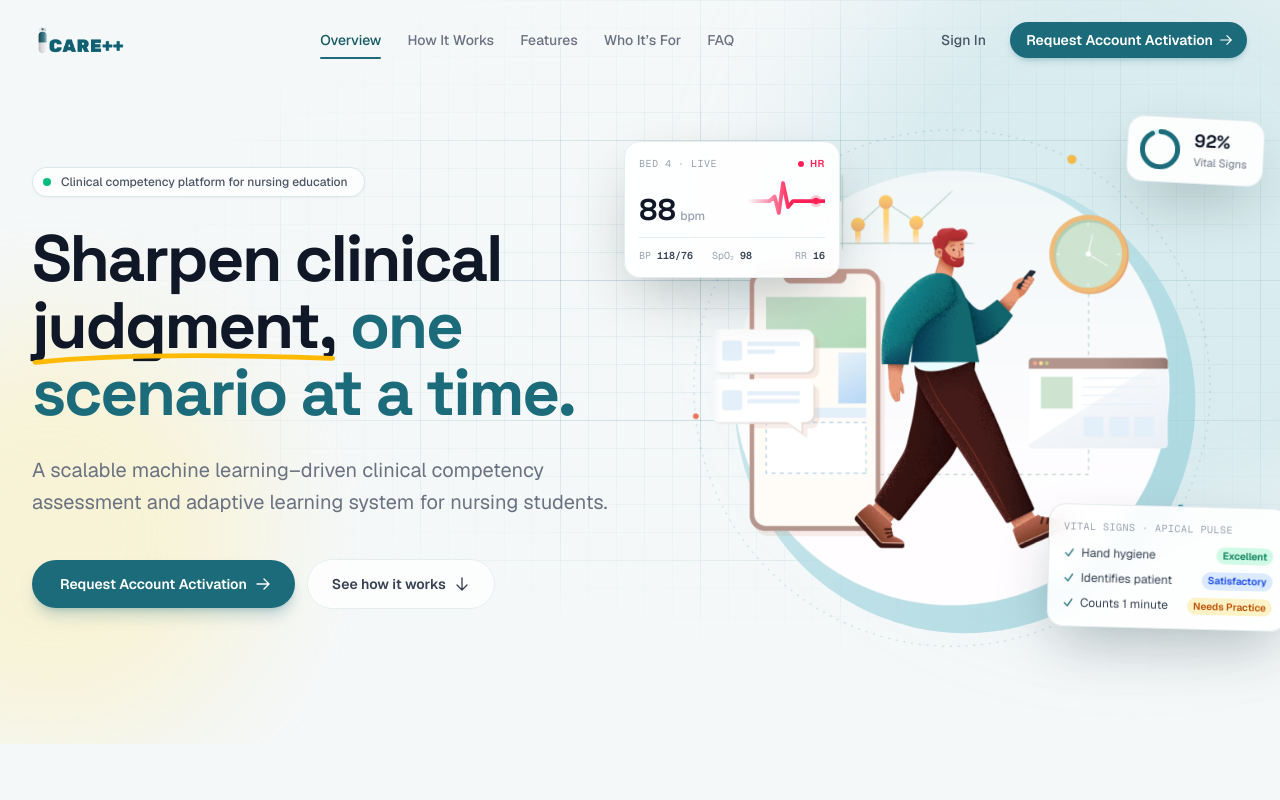
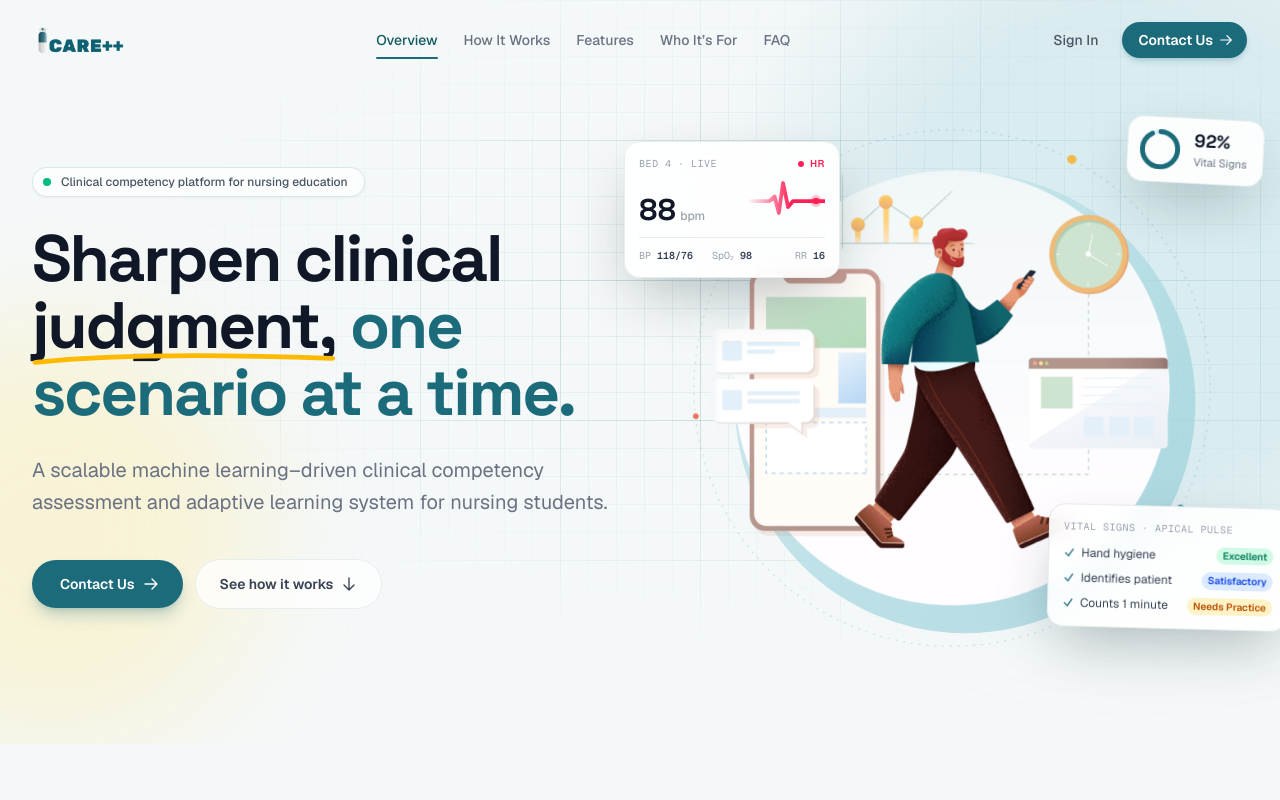
Before and after one commit to mdk-zero/icare, a Next.js app in the folder web/: page / in a window 1280 px wide. Shown: the top 800 px of the page. Built offline with nearby package versions, Linux system fonts and the light colour scheme.

Commit message:
rename: into Contact Us

```diff
--- a/web/app/components/landing/LandingNav.tsx
+++ b/web/app/components/landing/LandingNav.tsx
@@ -129,7 +129,7 @@ export default function LandingNav() {
             href="/signup"
             className="group inline-flex items-center gap-1.5 rounded-full bg-brand-600 py-2 pl-4 pr-3.5 text-sm font-semibold text-white shadow-md shadow-brand-600/20 transition-colors hover:bg-brand-700"
           >
-            Request Account Activation
+            Contact Us
             <Icon
               d={ICONS.arrowRight}
               strokeWidth={2}
--- a/web/app/page.tsx
+++ b/web/app/page.tsx
@@ -402,7 +402,7 @@ export default function LandingPage() {
               </p>
 
               <div className="lp-enter mt-10 flex flex-wrap items-center gap-3" style={delay(240)}>
-                <PrimaryButton href="/signup">Request Account Activation</PrimaryButton>
+                <PrimaryButton href="/signup">Contact Us</PrimaryButton>
                 <a
                   href="#how-it-works"
                   className="group inline-flex items-center gap-2 rounded-full border border-hairline bg-surface/70 px-6 py-3.5 text-sm font-semibold text-gray-700 backdrop-blur transition-colors hover:border-brand-300 hover:text-brand-700"
@@ -752,11 +752,7 @@ export default function LandingPage() {
                   <div aria-hidden="true" className="mt-auto pt-7">
                     {/* The three Taylor's checklist levels, Excellent down to Needs Practice. */}
                     <div className="flex items-end gap-1">
-                      {[
-                        "h-10 bg-brand-600",
-                        "h-7 bg-brand-400",
-                        "h-4 bg-amber-300",
-                      ].map((bar) => (
+                      {["h-10 bg-brand-600", "h-7 bg-brand-400", "h-4 bg-amber-300"].map((bar) => (
                         <span key={bar} className={`flex-1 rounded-md ${bar}`} />
                       ))}
                     </div>
@@ -847,7 +843,7 @@ export default function LandingPage() {
                       href="/signup"
                       className="group inline-flex items-center justify-center gap-2 rounded-full bg-white px-6 py-3 text-sm font-semibold text-brand-700 transition-colors hover:bg-white/90"
                     >
-                      Request Account Activation
+                      Contact Us
                       <Icon
                         d={ICONS.arrowRight}
                         strokeWidth={2}
@@ -1184,7 +1180,7 @@ export default function LandingPage() {
                     href="/signup"
                     className="group inline-flex items-center gap-2 rounded-full bg-white py-3.5 pl-7 pr-6 text-sm font-semibold text-brand-700 shadow-xl shadow-black/10 transition-all duration-200 hover:-translate-y-0.5 hover:bg-white/90"
                   >
-                    Request Account Activation
+                    Contact Us
                     <Icon
                       d={ICONS.arrowRight}
                       strokeWidth={2}
```
